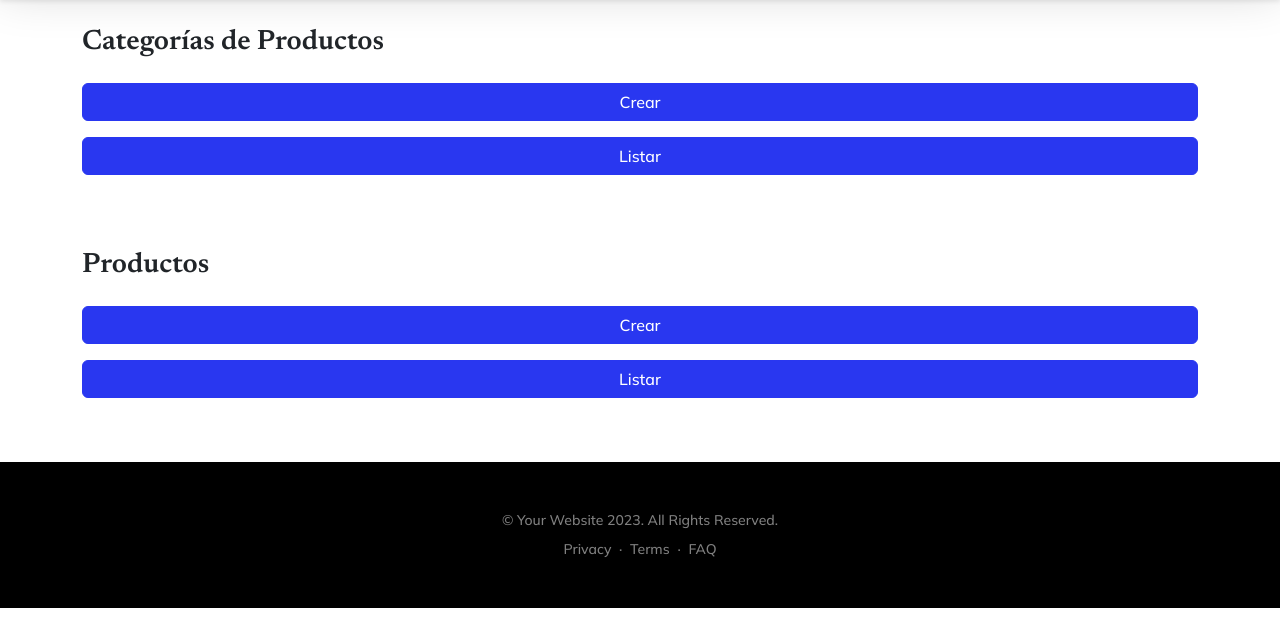
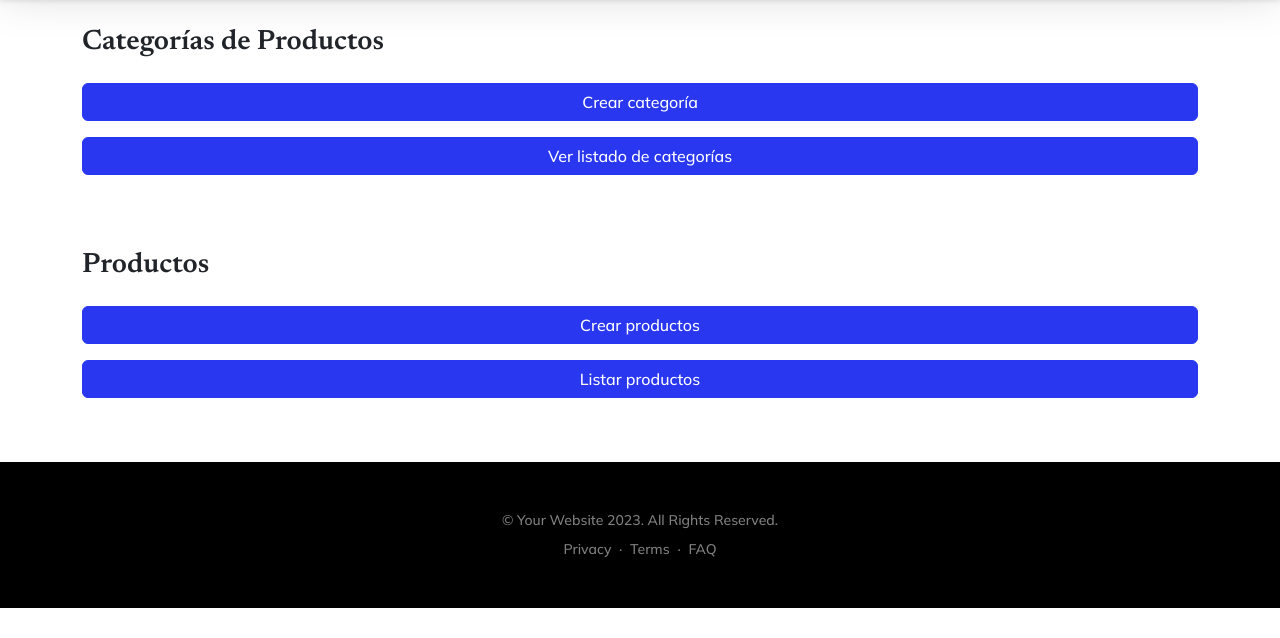
Before and after one commit to ClaraTortora/Trabajo-Final-Django-Tortora, a Django app: page /producto/ in a window 1280 px wide. Shown: the part 72-710 px from the top of the page. Run offline with Django 4.2, Linux system fonts and the light colour scheme; the visitor is signed in with stand-in values (Sample User, id 1); some libraries are stand-ins or nearby versions.

Commit message:
Update de index: cambiando frases para que sea más dinámico

```diff
--- a/Proyecto/apps/producto/templates/producto/index.html
+++ b/Proyecto/apps/producto/templates/producto/index.html
@@ -15,9 +15,9 @@
 
         <div class="d-grid gap-3">
         {% if user.is_staff %}
-            <a href="{% url 'producto:productocategoria_create' %}" class="btn btn-primary">Crear</a>
+            <a href="{% url 'producto:productocategoria_create' %}" class="btn btn-primary">Crear categoría</a>
         {% endif %}
-            <a href="{% url 'producto:productocategoria_list' %}" class="btn btn-primary">Listar</a> <br>
+            <a href="{% url 'producto:productocategoria_list' %}" class="btn btn-primary">Ver listado de categorías</a> <br>
         </div>
 
         <h3 class="pb-lg-3">
@@ -28,9 +28,9 @@
 
         <div class="d-grid gap-3">
         {% if user.is_staff %}
-         <a href="{% url 'producto:producto_create' %}" class="btn btn-primary">Crear</a>
+         <a href="{% url 'producto:producto_create' %}" class="btn btn-primary">Crear productos</a>
         {% endif %}
-            <a href="{% url 'producto:producto_list' %}" class="btn btn-primary">Listar</a> <br>
+            <a href="{% url 'producto:producto_list' %}" class="btn btn-primary">Listar productos</a> <br>
         </div>
 
 
```
